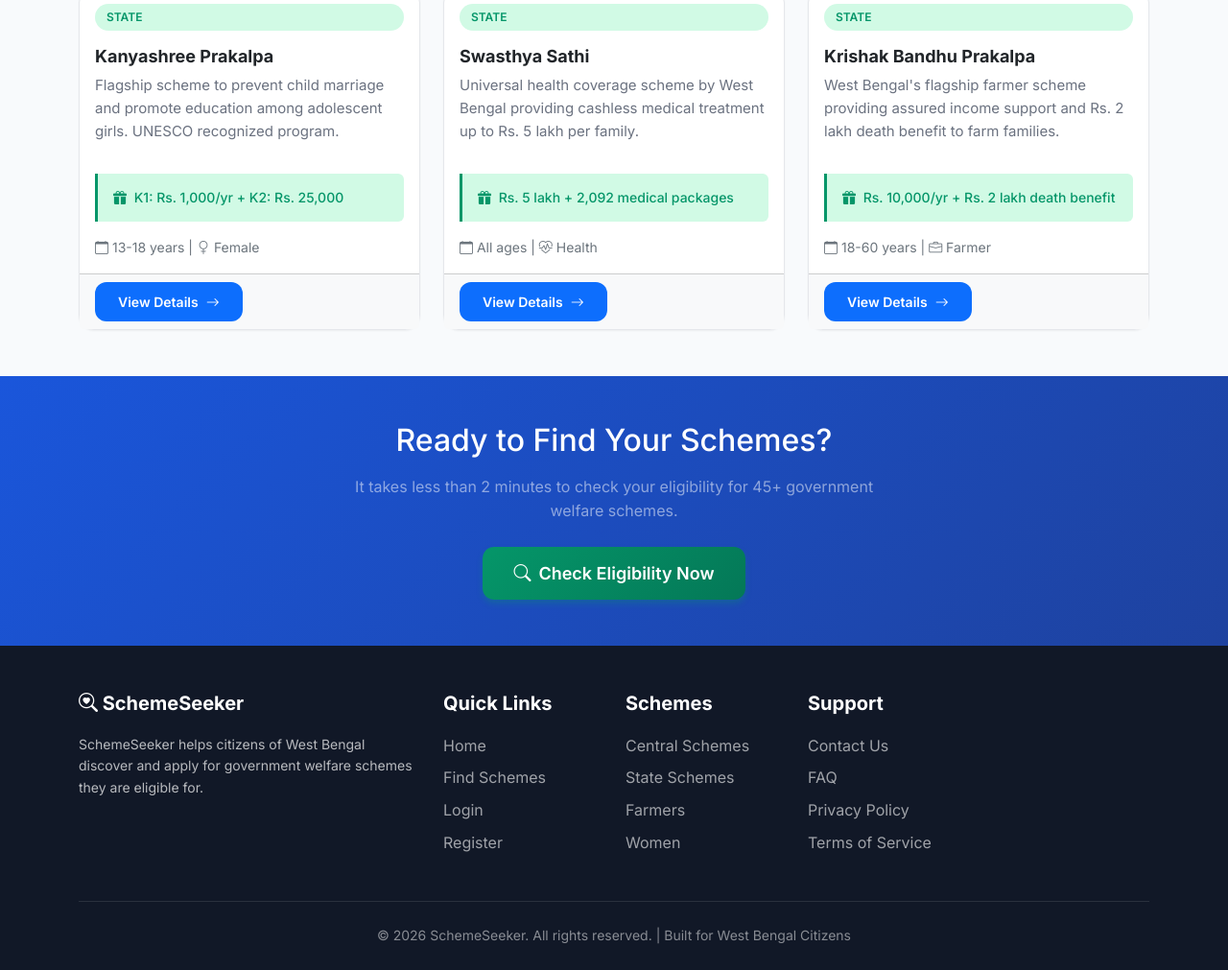
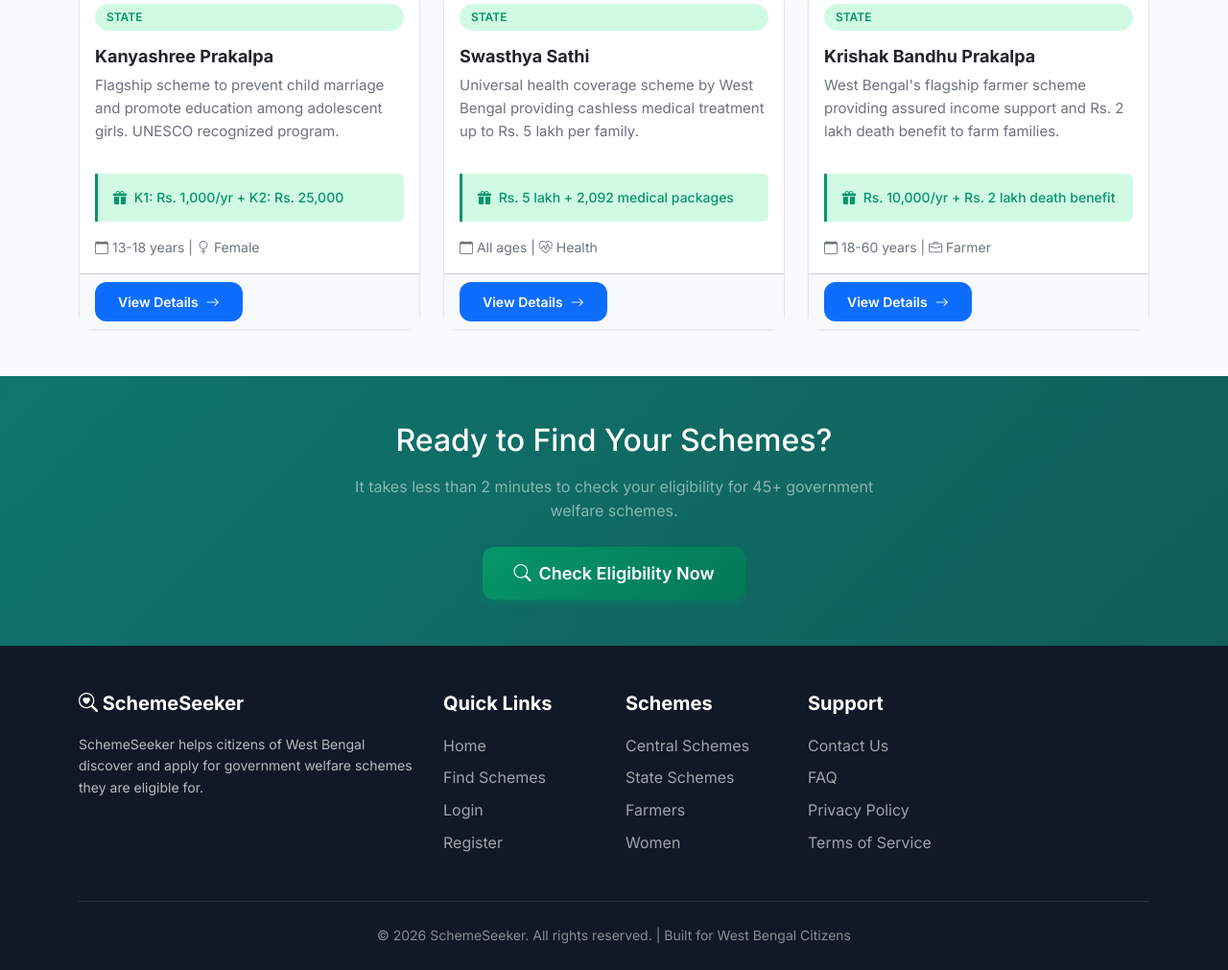
Before and after one commit to SaYaN00101/scheme, a website: page index.html in a window 1280 px wide. Shown: the part 2473-3484 px from the top of the page at 96% size. Drawn offline with nearby package versions, Linux system fonts and the light colour scheme.

Commit message:
style update footer

```diff
--- a/index.html
+++ b/index.html
@@ -231,7 +231,7 @@
     </div>
   </section>
 
-  <section class="py-5" style="background: linear-gradient(135deg, #1a56db 0%, #1e429f 100%);">
+  <section class="py-5" style="background: linear-gradient(135deg, #0f766e 0%, #115e59 100%);">
     <div class="container text-center">
       <h2 class="text-white mb-3">Ready to Find Your Schemes?</h2>
       <p class="text-white-50 mb-4" style="max-width: 600px; margin: 0 auto;">It takes less than 2 minutes to check your eligibility for 45+ government welfare schemes.</p>
```
